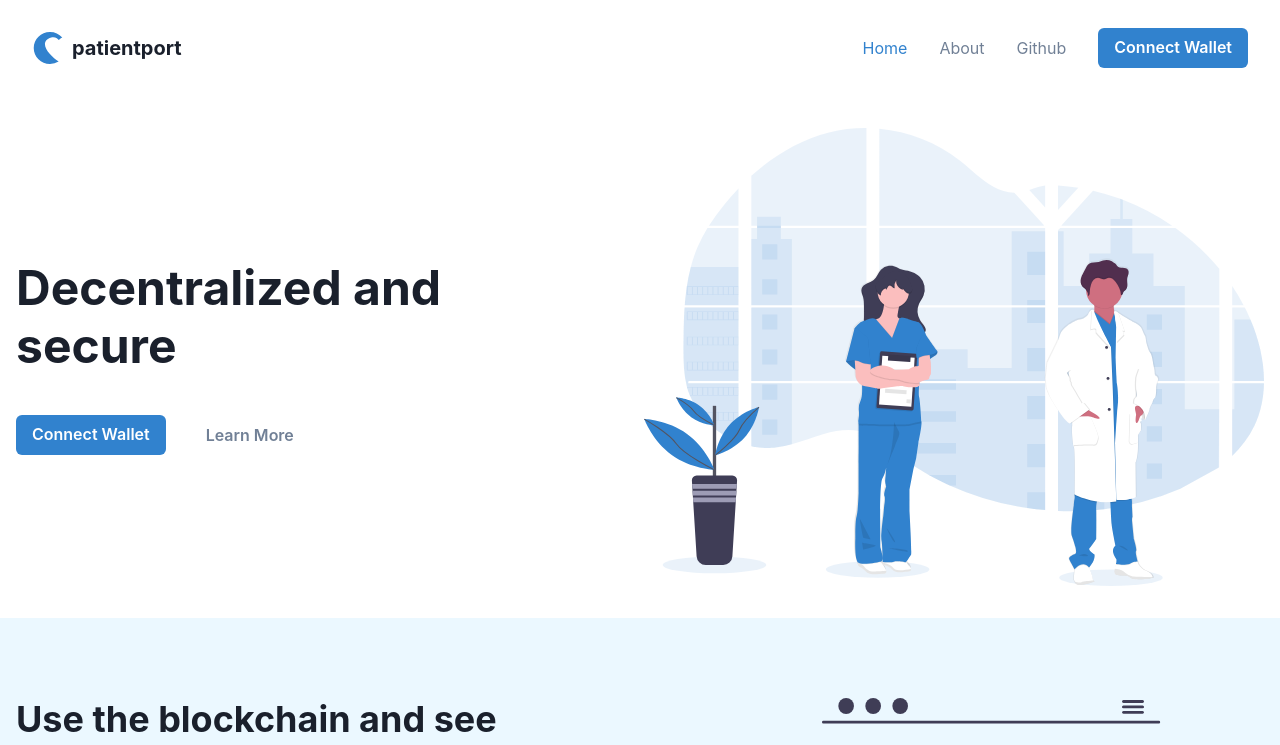
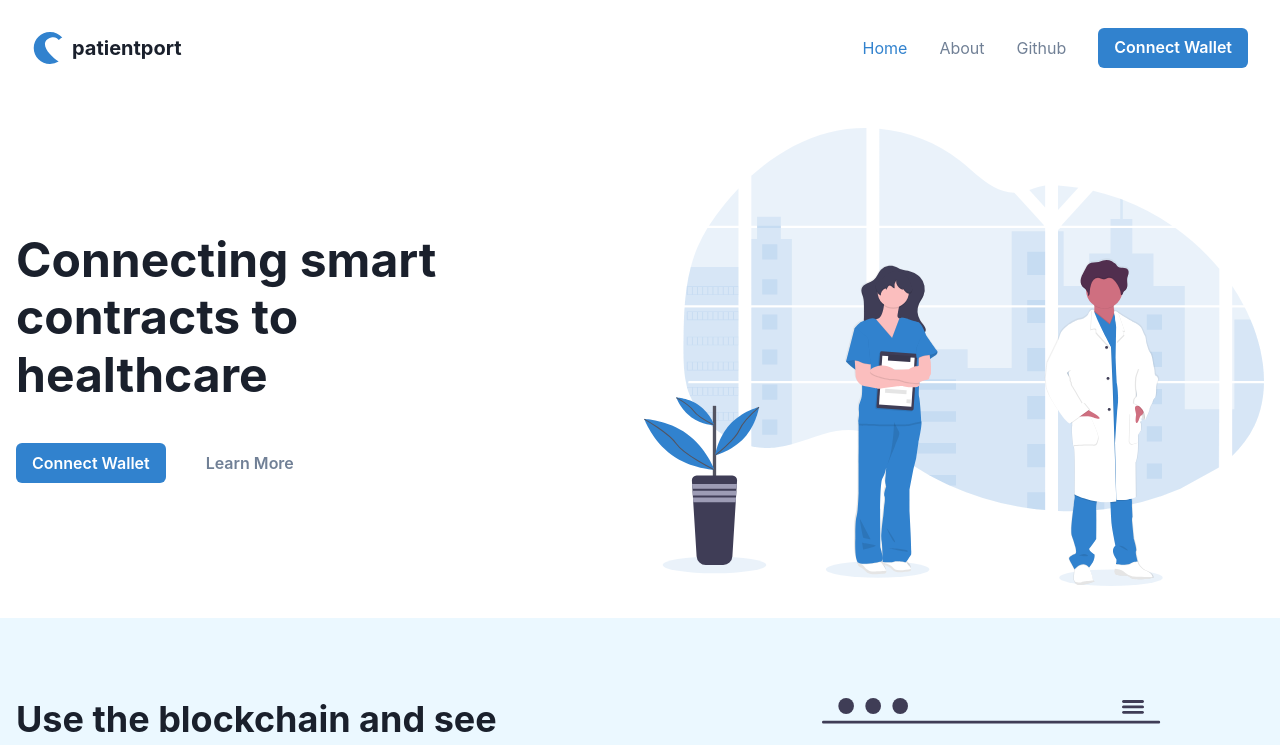
Before and after one commit to rishimagiawala/patient-port, a React (Create React App) app: page / in a window 1280 px wide. Shown: the top 745 px of the page. Built offline with nearby package versions, Linux system fonts and the light colour scheme.

Commit message:
Update Hero.jsx

```diff
--- a/src/components/Hero.jsx
+++ b/src/components/Hero.jsx
@@ -29,7 +29,7 @@ const Hero = () => {
           <Stack justifyContent="center" gap={8}>
             <Box maxW="50ch">
               <Heading fontSize={{ base: "3xl", md: "4xl", lg: "5xl" }}>
-                Decentralized and secure
+                Connecting smart contracts to healthcare
               </Heading>
             </Box>
             <Stack direction="row" gap={8}>
```
